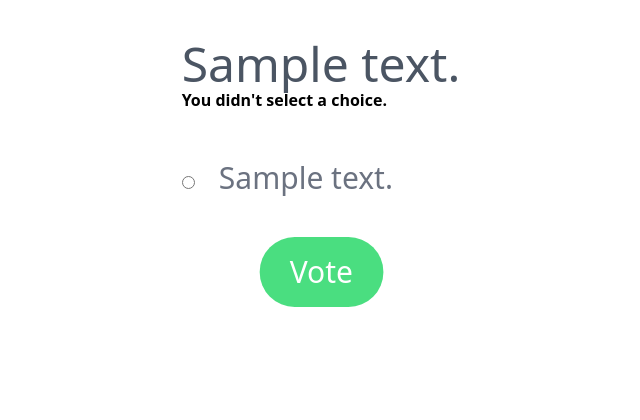
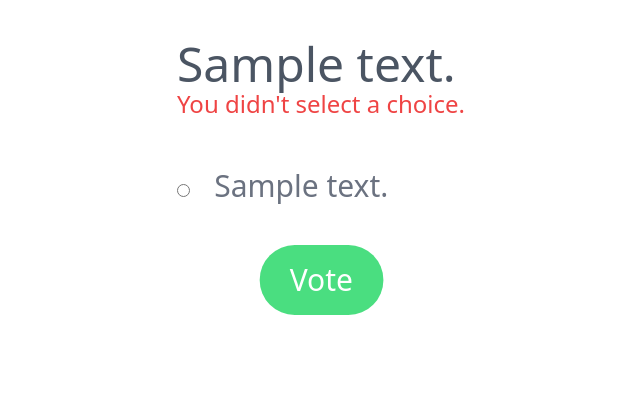
Before and after one commit to FreeSpirit0/ku-polls, a Django app: page /polls/1/vote/ in a window 1280 px wide. Shown: the part 84-504 px from the top of the page, without its empty margins (319-959 px from the left). Run offline with Django 3.2, Linux system fonts and the light colour scheme; tables that the repository leaves empty hold one stand-in row (values such as "Sample post"); some libraries are stand-ins or nearby versions.

Commit message:
:hammer: Show error message when don't select choice

```diff
--- a/polls/templates/polls/detail.html
+++ b/polls/templates/polls/detail.html
@@ -18,7 +18,7 @@
     {% csrf_token %}
     <fieldset>
         <legend><span class="text-gray-600 text-5xl">{{ question.question_text }}</span></legend>
-        {% if error_message %}<p><strong>{{ error_message }}</strong></p>{% endif %}
+        {% if error_message %}<span class="text-red-500 text-2xl">{{ error_message }}</span>{% endif %}
         <div class="mt-12">
             {% for choice in question.choice_set.all %}
                 <input type="radio" class="form-radio" name="choice" id="choice{{ forloop.counter }}" value="{{ choice.id }}">
```
